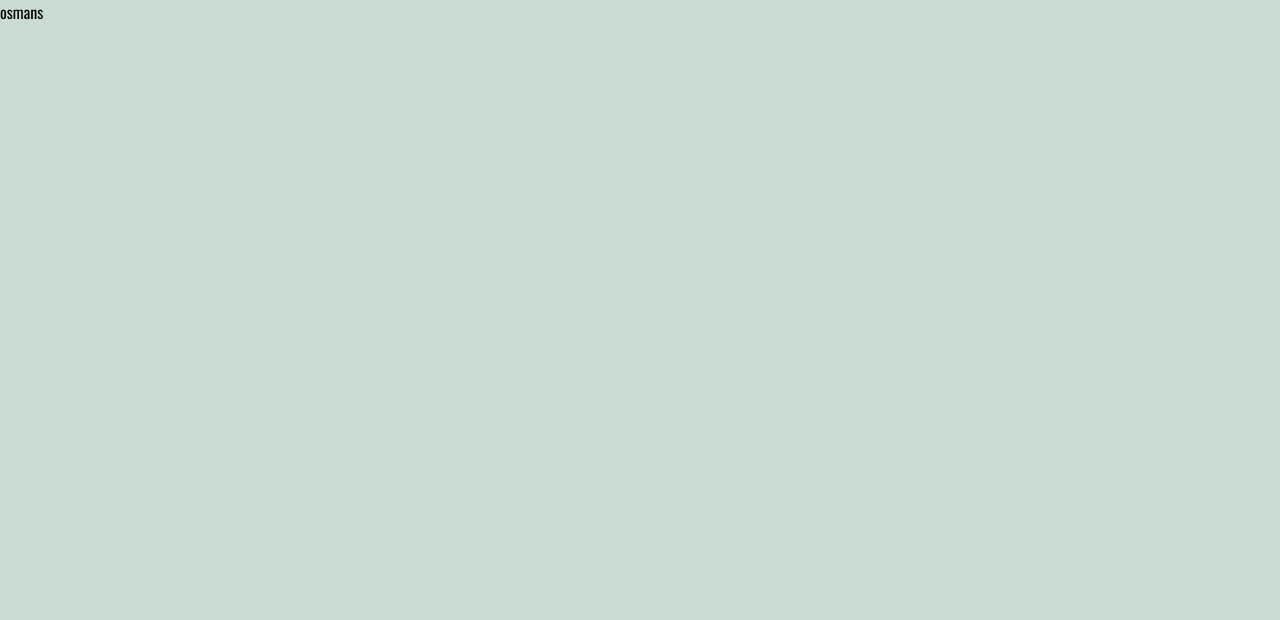
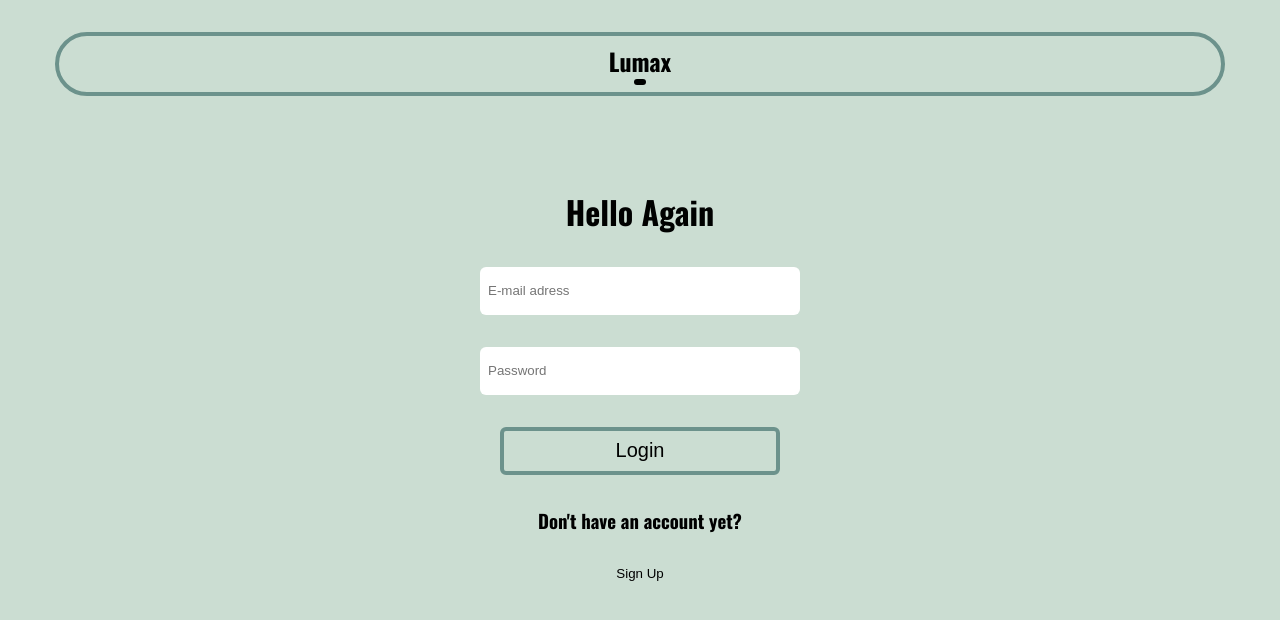
Before and after one commit to memisemre/lumax, a React (Create React App) app: page /login in a window 1280 px wide. Shown: the top 620 px of the page. Built offline with nearby package versions, Linux system fonts and the light colour scheme.

Commit message:
Create LoginPage and Header Modified

```diff
--- a/src/App.css
+++ b/src/App.css
@@ -2,8 +2,10 @@
 @import "./Assets/Css/Reset.css";
 @import "./Assets/Css/Colors.css";
 @import "./Assets/Css/Logo.css";
+@import "./Assets/Css/LoginAnimation.css";
 @import "./Assets/Css/Header.css";
 @import "./Assets/Css/Homepage.css";
+@import "./Assets/Css/LoginPage.css";
 
 /* *Oswald Font Import */
 @import url('https://fonts.googleapis.com/css2?family=Oswald:wght@400;700&display=swap');
@@ -23,3 +25,6 @@ body{
   width: 100%;
   min-height: 100vh;
 }
+.container{
+  width: 1170px;
+}
--- a/src/App.js
+++ b/src/App.js
@@ -1,13 +1,15 @@
 import './App.css';
 import Homepage from './Components/Homepage';
-import {Routes, Route, Link, NavLink} from "react-router-dom";
+import { Routes, Route } from "react-router-dom";
 import LoginPage from './Components/LoginPage';
+import SignUpPage from './Components/SignupPage';
 function App() {
   return (
     <div className="App">
       <Routes>
-        <Route path='/' element={<Homepage/>}/>
-        <Route path='/login' element={<LoginPage/>}/>
+        <Route path='/' element={<Homepage />} />
+        <Route path='/login' element={<LoginPage />} />
+        <Route path='/signup' element={<SignUpPage />} />
       </Routes>
     </div>
   );
--- a/src/Assets/Css/Header.css
+++ b/src/Assets/Css/Header.css
@@ -6,7 +6,6 @@
   padding: 32px 0;
 }
 #header {
-  width: 1170px;
   height: 64px;
   border: 4px solid var(--green--bg--dark);
   border-radius: 32px;
--- /dev/null
+++ b/src/Assets/Css/LoginAnimation.css
@@ -0,0 +1,5 @@
+.login-animation-container{
+  width: 100px;
+  height: 100px;
+  background-color: blue;
+}
--- /dev/null
+++ b/src/Assets/Css/LoginPage.css
@@ -0,0 +1,46 @@
+.login-page-container {
+  display: flex;
+  justify-content: center;
+  align-items: center;
+  width: 100%;
+}
+.login-page-container .container {
+  padding: 32px 64px;
+  height: 64vh;
+  display: flex;
+  align-items: center;
+  justify-content: center;
+  flex-direction: column;
+}
+.login-page-container .container h1 {
+  color: var(--text--black);
+}
+.login-page-container .container input {
+  width: 320px;
+  height: 48px;
+  margin-top: 32px;
+  padding: 4px 8px;
+  border-radius: 6px;
+  color: var(--pale--green);
+  transition: 0.5s all ease;
+  cursor: pointer;
+}
+.login-page-container .container input[type="email"]:focus,
+.login-page-container .container input[type="password"]:focus {
+  color: var(--text--black);
+  box-shadow: 4px 4px 8px #6c928c;
+}
+.login-page-container .container input[type="submit"] {
+  background-color: var(--body--bg);
+  width: 280px;
+  font-size: 20px;
+  color: var(--text--black);
+  border: 4px solid var(--green--bg--dark);
+}
+.login-page-container .container input[type="submit"]:hover{
+  background-color: var(--green--bg--dark);
+  border: 4px solid var(--green--bg--light);
+}
+.login-page-container .container h3{
+  margin: 32px 0;
+}
--- a/src/Assets/Css/Reset.css
+++ b/src/Assets/Css/Reset.css
@@ -18,6 +18,7 @@ li {
 }
 button{
   background-color: transparent;
+  cursor: pointer;
 }
 button,
 input {
--- a/src/Components/Header/index.js
+++ b/src/Components/Header/index.js
@@ -1,12 +1,25 @@
-export default function Header() {
-  return (
+export default function Header(props) {
+  const isLoggingIn = props.checkUserLogin === "loggingIn";
+  const notLogged = props.checkUserLogin === "notLoggedIn"
+  if (isLoggingIn) {
+    return (
       <div className="header-container">
-        <header id="header">
+        <header id="header" className="container" style={{ justifyContent: "center" }}>
+          <a href="#" target="_blank" className="logo">Lumax</a>
+        </header>
+      </div >
+    )
+  }
+  else if (notLogged) {
+    return (
+      <div className="header-container">
+        <header id="header" className="container">
           <a href="#" target="_blank" className="logo">Lumax</a>
           <a href="/login" className="header-login-btn">
             <i className="fa-regular fa-user"></i>Login
           </a>
         </header>
       </div>
-  )
+    )
+  }
 }
--- /dev/null
+++ b/src/Components/Homepage/content.js
@@ -0,0 +1,42 @@
+import React from 'react';
+import Header from '../Header';
+export default function HomePageContent() {
+  return (
+    <div className="homepage-container">
+      <Header checkUserLogin ={"notLoggedIn"} />
+      <div className="content">
+        <div className="left-side">
+          <div className="text">
+            <p>Start Your</p>
+          </div>
+          <div className="text">
+            <p>Technology Career</p>
+          </div>
+          <div className="text">
+            <p>With Free Training!</p>
+          </div>
+          <div className="desc">
+            <p>Completely Free</p>
+          </div>
+        </div>
+        <div className="right-side">
+          <div className="icon html">
+            <i className="fa-brands fa-html5"></i>
+          </div>
+          <div className="icon css">
+            <i className="fa-brands fa-css3"></i>
+          </div>
+          <div className="icon js">
+            <i className="fa-brands fa-js"></i>
+          </div>
+          <div className="icon react">
+            <i className="fa-brands fa-react"></i>
+          </div>
+          <div className="icon git">
+            <i className="fa-brands fa-git"></i>
+          </div>
+        </div>
+      </div>
+    </div>
+  )
+}
--- a/src/Components/Homepage/index.js
+++ b/src/Components/Homepage/index.js
@@ -1,42 +1,15 @@
-import Header from "../Header";
+import { useState } from "react";
+import HomePageContent from "./content";
+import LoginAnimation from "../LoginAnimation";
 
 export default function Homepage() {
-  return (
-    <div className="homepage-container">
-      <Header />
-      <div className="content">
-        <div className="left-side">
-          <div className="text">
-            <p>Start Your</p>
-          </div>
-          <div className="text">
-            <p>Technology Career</p>
-          </div>
-          <div className="text">
-            <p>With Free Training!</p>
-          </div>
-          <div className="desc">
-            <p>Completely Free</p>
-          </div>
-        </div>
-        <div className="right-side">
-          <div className="icon html">
-            <i className="fa-brands fa-html5"></i>
-          </div>
-          <div className="icon css">
-            <i className="fa-brands fa-css3"></i>
-          </div>
-          <div className="icon js">
-            <i className="fa-brands fa-js"></i>
-          </div>
-          <div className="icon react">
-            <i className="fa-brands fa-react"></i>
-          </div>
-          <div className="icon git">
-            <i className="fa-brands fa-git"></i>
-          </div>
-        </div>
-      </div>
-    </div>
+  const [isLoaded, setLoaded] = useState(false);
+  setTimeout(() => {
+    setLoaded(true);
+  }, 1000)
+  return isLoaded ? (
+    <HomePageContent />
+  ) : (
+    <LoginAnimation />
   )
 }
--- /dev/null
+++ b/src/Components/LoginAnimation/index.js
@@ -0,0 +1,7 @@
+export default function LoginAnimation(){
+  return(
+    <div className="login-animation-container">
+      <div className="dot dot-one"></div>
+    </div>
+  )
+}
--- a/src/Components/LoginPage/index.js
+++ b/src/Components/LoginPage/index.js
@@ -1,6 +1,38 @@
-import React from 'react';
-export default function LoginPage(){
-  return(
-    <div>osmans</div>
+import React, { useState } from 'react';
+import LoginAnimation from '../LoginAnimation';
+import Header from '../Header';
+export default function LoginPage() {
+  const [email, setEmail] = useState('');
+  const [password, setPassword] = useState('');
+  return (
+    <>
+      <Header checkUserLogin={"loggingIn"} />
+      <div className='login-page-container'>
+        <div className='container'>
+          <h1>Hello Again</h1>
+
+          <input
+            type="email"
+            placeholder="E-mail adress"
+            onChange={e => setEmail(e.target.value)}
+          />
+
+          <input
+            type="password"
+            placeholder="Password "
+            onChange={e => setPassword(e.target.value)}
+          />
+
+          <input
+            type="submit"
+            value="Login"
+            onClick={e => console.log(email, password)}
+          />
+
+          <h3>Don't have an account yet?</h3>
+          <button onClick={e => window.location.href = '/signup'}>Sign Up</button>
+        </div>
+      </div>
+    </>
   )
 }
--- /dev/null
+++ b/src/Components/SignupPage/index.js
@@ -0,0 +1,7 @@
+import Header from "../Header";
+
+export default function SignUpPage() {
+  return (
+    <Header checkUserLogin={"loggingIn"} />
+  )
+}
```
